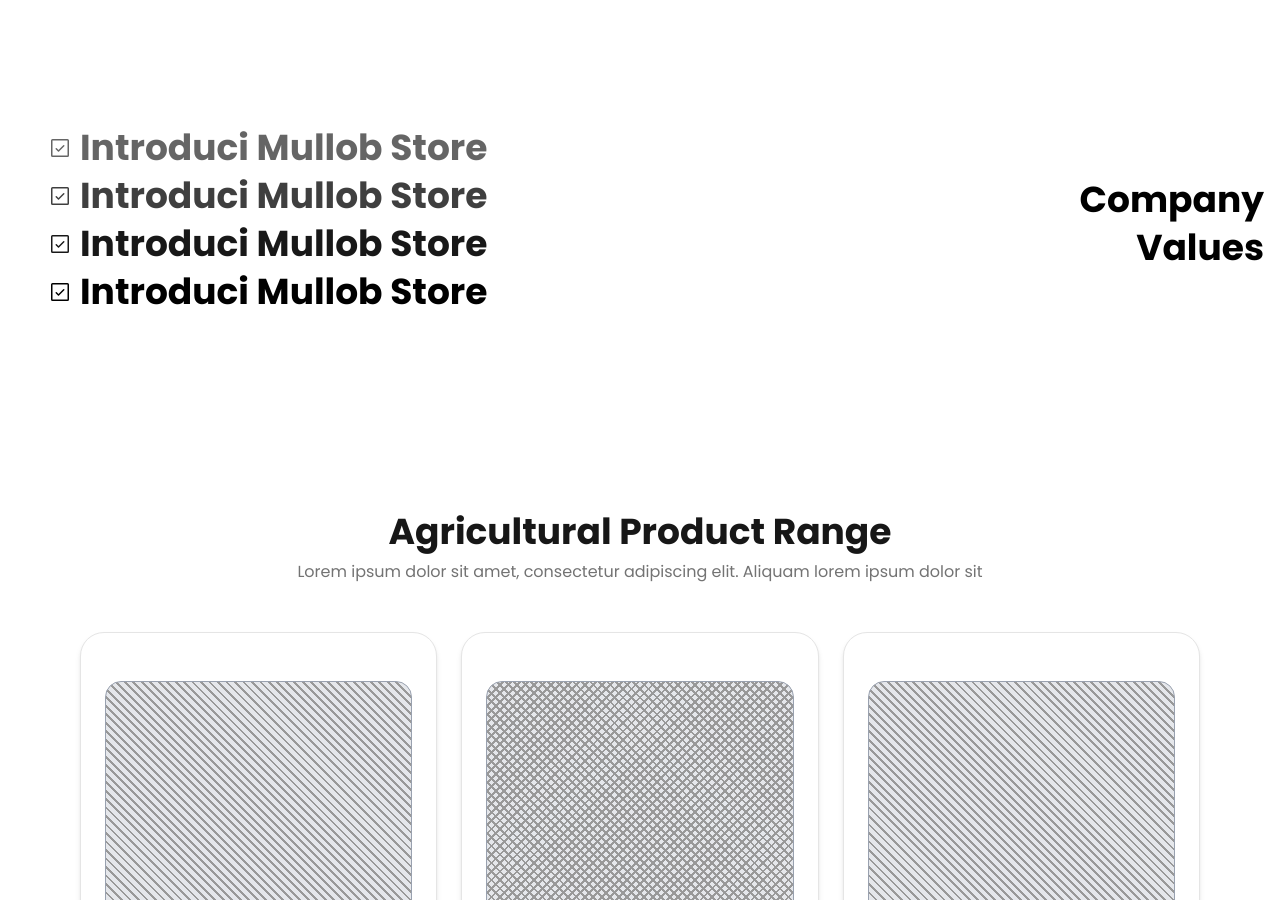
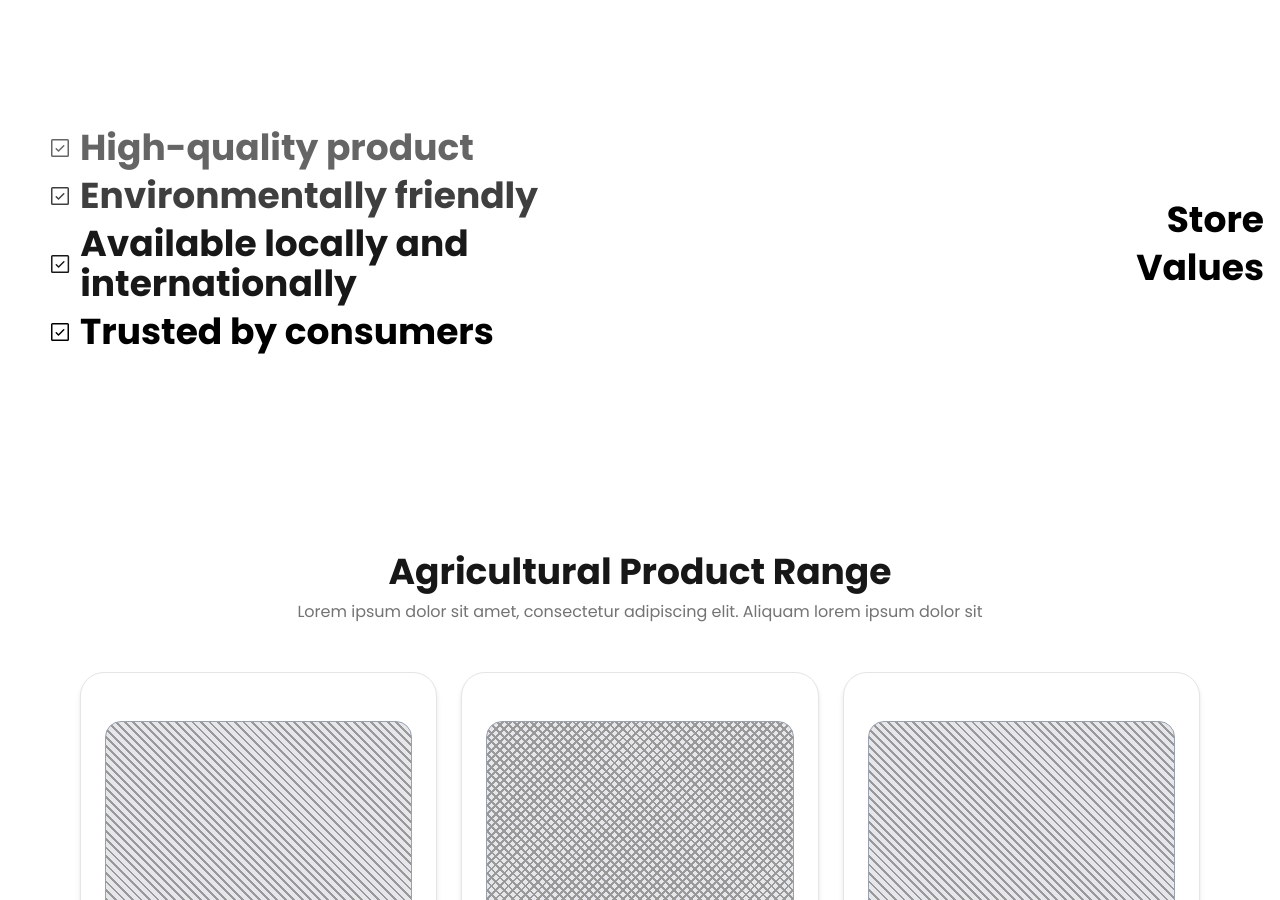
Before and after one commit to haikrisna/mullob-store, a Next.js app: page / in a window 1280 px wide. Shown: the part 1900-2800 px from the top of the page. Built offline with nearby package versions, Linux system fonts and the light colour scheme.

Commit message:
feat typhograph

```diff
--- a/src/components/content/CardSection.jsx
+++ b/src/components/content/CardSection.jsx
@@ -1,5 +1,5 @@
-import React from 'react';
-import { Card, CardContent } from '@/components/ui/card';
+import React from "react";
+import { Card, CardContent } from "@/components/ui/card";
 
 const LayoutCard = ({
   image,
@@ -7,10 +7,12 @@
   description,
   subtitle,
   imageAlt = "Card image",
-  className = ""
+  className = "",
 }) => {
   return (
-    <Card className={`overflow-hidden bg-green-50 border-green-200 ${className}`}>
+    <Card
+      className={`overflow-hidden bg-green-50 border-green-200 ${className}`}
+    >
       <CardContent className="p-6">
         <div className="flex items-start gap-4">
           {/* Image/Icon Section */}
@@ -54,10 +56,12 @@
   description,
   subtitle,
   imageAlt = "Card image",
-  className = ""
+  className = "",
 }) => {
   return (
-    <Card className={`overflow-hidden bg-white border-gray-200 hover:shadow-md transition-shadow ${className}`}>
+    <Card
+      className={`overflow-hidden bg-white border-gray-200 hover:shadow-md transition-shadow ${className}`}
+    >
       <CardContent className="p-6">
         <div className="flex items-start gap-4">
           {/* Image/Icon Section */}
@@ -85,9 +89,7 @@
 
               {/* Subtitle */}
               {subtitle && (
-                <p className="text-sm text-gray-600 truncate">
-                  {subtitle}
-                </p>
+                <p className="text-sm text-gray-600 truncate">{subtitle}</p>
               )}
 
               {/* Description */}
@@ -108,33 +110,35 @@
 export default function CardDemo() {
   const sampleData = [
     {
-      title: "Project Management Tool",
+      title: "Partner 1",
       subtitle: "Productivity • Updated 2 hours ago",
-      description: "Streamline your workflow with our comprehensive project management solution.",
+      description:
+        "Streamline your workflow with our comprehensive project management solution.",
     },
     {
-      title: "Analytics Dashboard",
+      title: "Partner 2",
       subtitle: "Business Intelligence • Updated yesterday",
-      description: "Get insights from your data with powerful visualization and reporting tools.",
+      description:
+        "Get insights from your data with powerful visualization and reporting tools.",
     },
     {
-      title: "Customer Support System",
+      title: "Partner 3",
       subtitle: "Communication • Updated 3 days ago",
       description: "Manage customer inquiries and support tickets efficiently.",
-    }
+    },
   ];
 
   return (
     <div className="max-w-2xl mx-auto p-6 space-y-6">
       <div className="space-y-4">
-        <h2 className="text-2xl font-bold text-gray-900">Layout Reference</h2>
+        {/* <h2 className="text-2xl font-bold text-gray-900">Layout Reference</h2>
         <p className="text-gray-600">Placeholder version matching your reference image:</p>
-        <LayoutCard />
+        <LayoutCard /> */}
       </div>
 
       <div className="space-y-4">
-        <h2 className="text-2xl font-bold text-gray-900">Content Examples</h2>
-        <p className="text-gray-600">Real content examples with the same layout:</p>
+        <h2 className="text-2xl font-bold text-gray-900">Store Partner</h2>
+        <p className="text-gray-600">partners who work with us:</p>
         <div className="space-y-4">
           {sampleData.map((item, index) => (
             <ContentLayoutCard
--- a/src/components/content/CompanyValues.jsx
+++ b/src/components/content/CompanyValues.jsx
@@ -12,26 +12,26 @@
           <div className="flex flex-col items-center text-center p-8 lg:items-start lg:text-left">
             <h2 className="text-2xl lg:text-4xl font-bold text-black mb-2 flex items-center gap-2 opacity-60">
               <CheckSquareIcon className="w-6 h-6" />
-              Introduci Mullob Store
+              High-quality product
             </h2>
             <h2 className="text-2xl lg:text-4xl font-extrabold text-black mb-2 flex items-center gap-2 opacity-75">
               <CheckSquareIcon className="w-6 h-6" />
-              Introduci Mullob Store
+              Environmentally friendly
             </h2>
             <h2 className="text-2xl lg:text-4xl font-black text-black mb-2 flex items-center gap-2 opacity-90">
-              <CheckSquareIcon className="w-6 h-6" />
-              Introduci Mullob Store
+              <CheckSquareIcon className="w-8 h-8" />
+              Available locally and internationally
             </h2>
             <h2 className="text-2xl lg:text-4xl font-bold text-black mb-2 flex items-center gap-2 opacity-100">
               <CheckSquareIcon className="w-6 h-6" />
-              Introduci Mullob Store
+              Trusted by consumers
             </h2>
           </div>
 
           {/* Title (Right) */}
           <div className="flex flex-col justify-center items-center lg:items-end text-center lg:text-right">
             <h2 className="text-3xl lg:text-4xl font-extrabold text-black mb-2">
-              Company
+              Store
             </h2>
             <h2 className="text-3xl lg:text-4xl font-extrabold text-black">
               Values
--- a/src/components/content/Hero.jsx
+++ b/src/components/content/Hero.jsx
@@ -2,6 +2,7 @@
 import { Button } from "@/components/ui/button";
 import { Container } from "@/components/layout/container";
 import { CertificateIcon } from "@phosphor-icons/react/dist/ssr";
+import Link from "next/link";
 
 const Hero = () => {
   return (
@@ -19,10 +20,12 @@
               consequatur. Explicabo.
             </p>
             <div className="flex w-full flex-col justify-center gap-2 sm:flex-row lg:justify-start">
-              <Button>
-                Let's Shop
-                <ArrowRight className="size-4" />
-              </Button>
+              <Link href="https://api.whatsapp.com/send/?phone=628812925308&text&type=phone_number&app_absent=0">
+                <Button>
+                  Let's Shop
+                  <ArrowRight className="size-4" />
+                </Button>
+              </Link>
               <Button variant="outline">
                 Certified <CertificateIcon className=" w-4 h-4" />
               </Button>
--- a/src/components/content/Navbar.jsx
+++ b/src/components/content/Navbar.jsx
@@ -105,7 +105,7 @@
     },
   ],
   auth = {
-    signup: { title: "Contact Now", url: "#" },
+    signup: { title: "Contact Now", url: "https://api.whatsapp.com/send/?phone=628812925308&text&type=phone_number&app_absent=0#" },
   },
 }) => {
   return (
```
